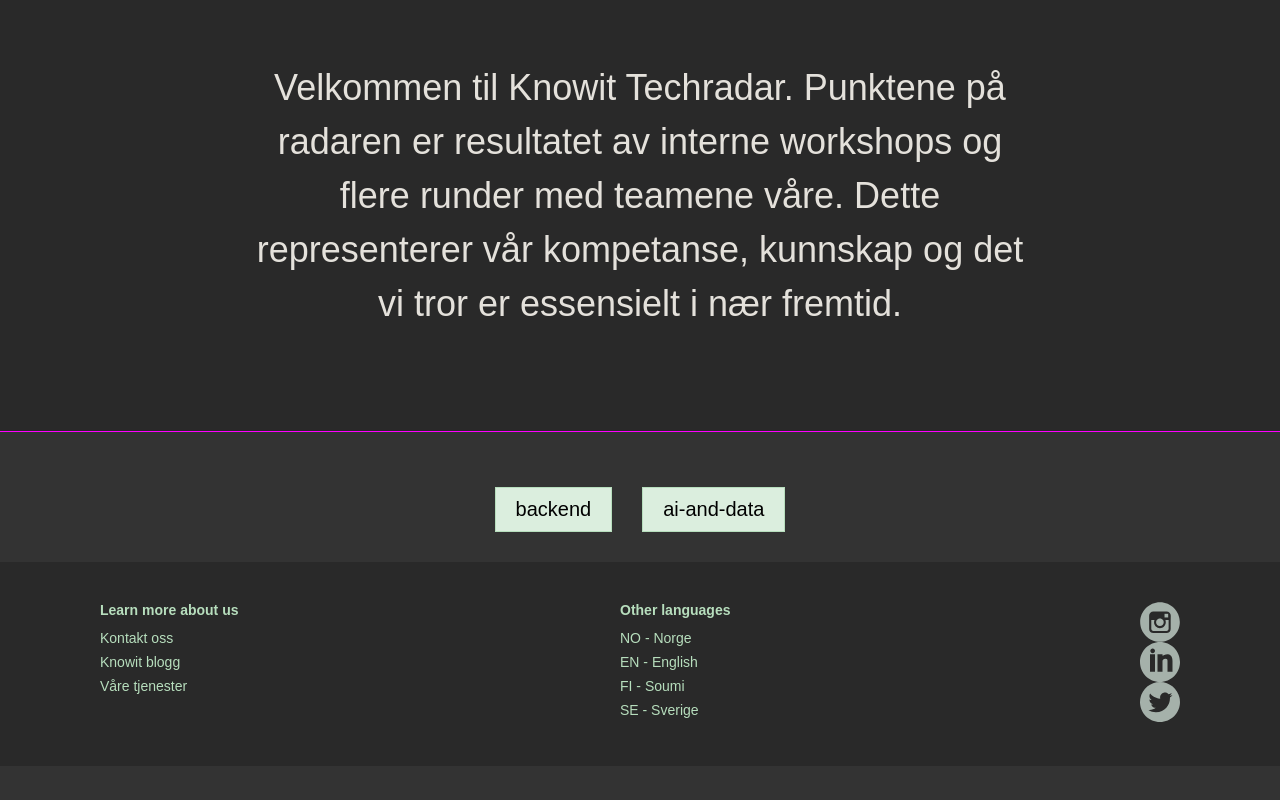
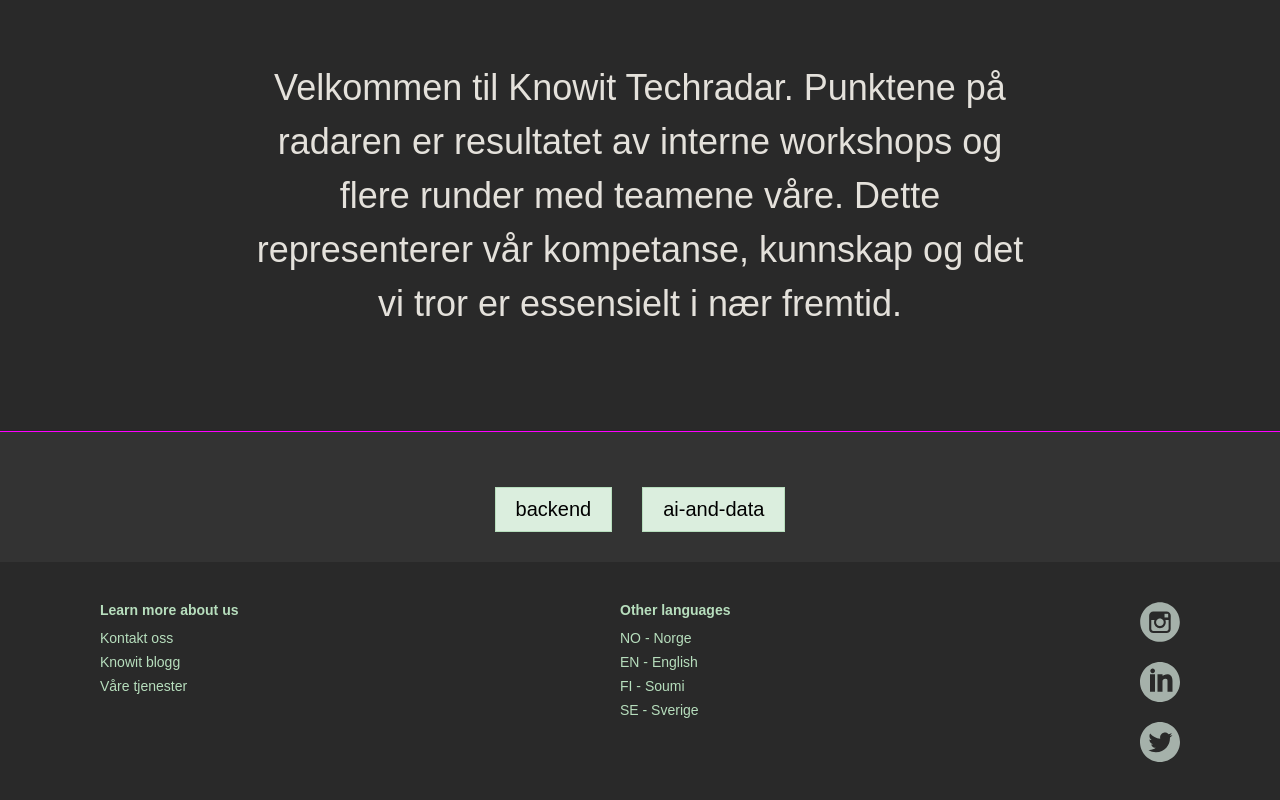
Before and after one commit to knowit/teknologiradar, a Next.js app in the folder frontend/: page / in a window 1280 px wide. Shown: the part 320-1120 px from the top of the page. Before the commit the page ends 1086 px from the top, so only its background shows below. Built offline with nearby package versions, Linux system fonts and the light colour scheme.

Commit message:
#29: socialMediaIcons style

```diff
--- a/frontend/components/FooterComponent/Footer.module.css
+++ b/frontend/components/FooterComponent/Footer.module.css
@@ -30,6 +30,12 @@
   list-style: none;
 }
 
+.socialMediaIcons {
+  display: flex;
+  flex-direction: column;
+  gap: 20px;
+}
+
 @media screen and (max-width: 768px) {
   .footer {
     grid-template: auto/ 1fr;
```
